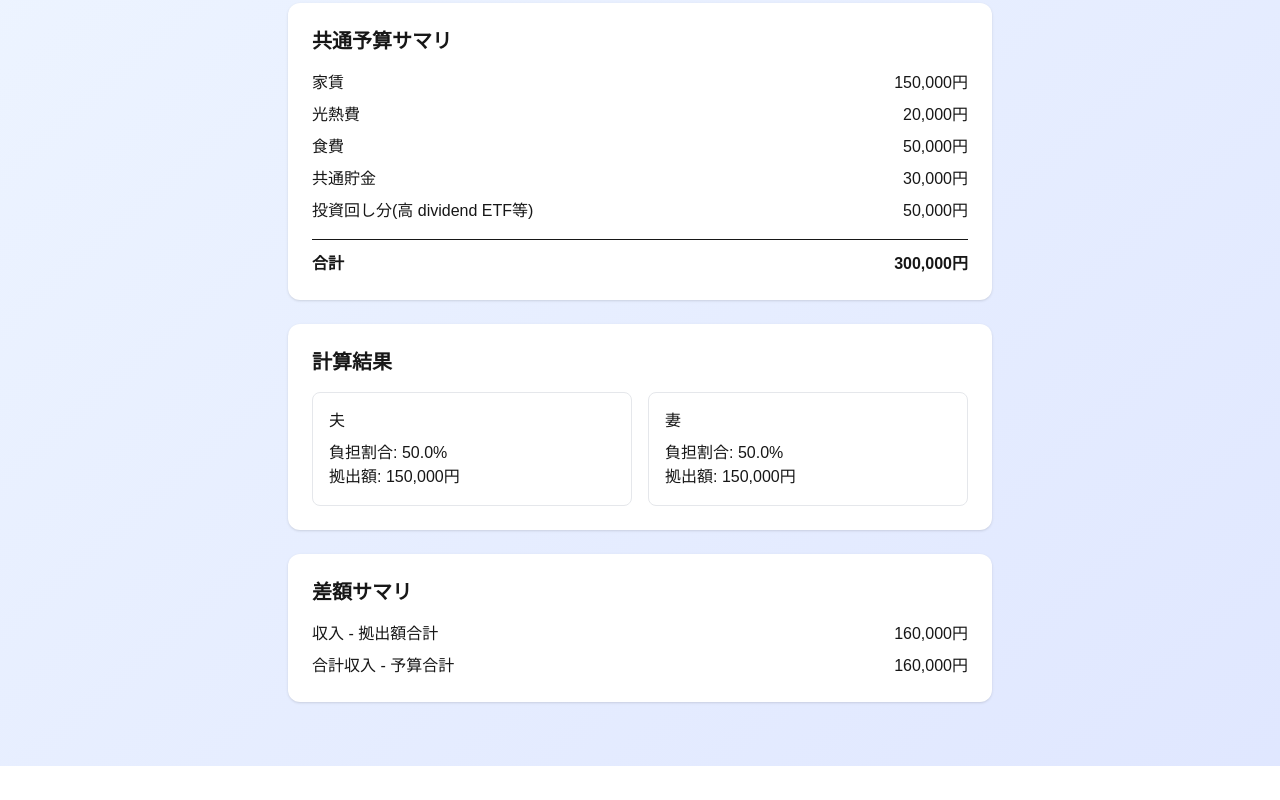
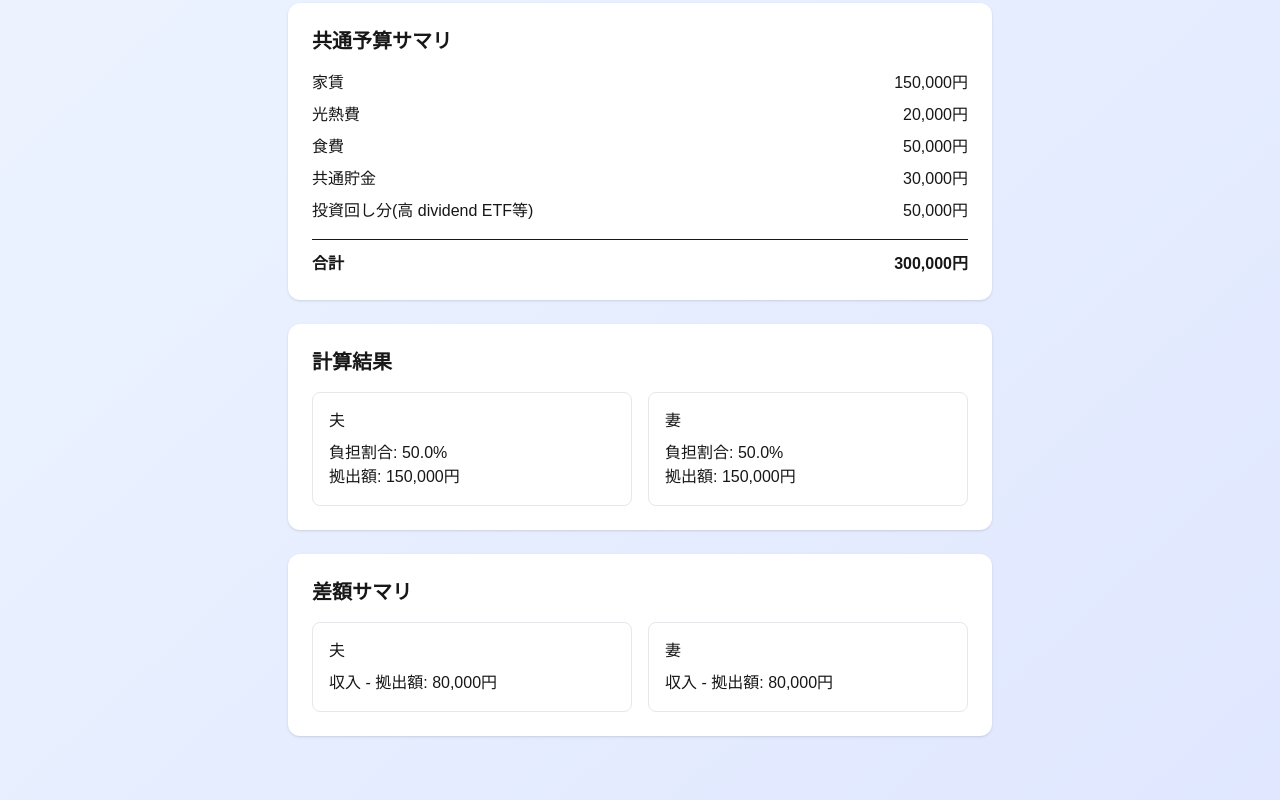
Before and after one commit to TakuyaFukumura/cost-share-next-js-app, a Next.js app: page / in a window 1280 px wide. Shown: the part 433-1233 px from the top of the page. Before the commit the page ends 1199 px from the top, so only its background shows below. Built offline with nearby package versions, Linux system fonts and the light colour scheme.

Commit message:
fix 夫婦別の差額表示に見直し

```diff
--- a/src/app/components/Calculator.tsx
+++ b/src/app/components/Calculator.tsx
@@ -29,8 +29,8 @@ export default function Calculator({
                 wifeRatio: 0,
                 husbandContribution: 0,
                 wifeContribution: 0,
-                remainingAfterContribution: 0,
-                remainingAfterBudget: 0,
+                husbandRemaining: 0,
+                wifeRemaining: 0,
             };
         }
 
@@ -43,8 +43,8 @@ export default function Calculator({
             wifeRatio,
             husbandContribution,
             wifeContribution: totalBudget - husbandContribution,
-            remainingAfterContribution: totalIncome - totalBudget,
-            remainingAfterBudget: totalIncome - totalBudget,
+            husbandRemaining: husbandIncome - husbandContribution,
+            wifeRemaining: wifeIncome - (totalBudget - husbandContribution),
         };
     }, [husbandIncome, wifeIncome, totalBudget]);
 
@@ -115,14 +115,14 @@ export default function Calculator({
 
                 <section className="bg-white dark:bg-gray-800 rounded-xl shadow p-6">
                     <h2 className="text-xl font-semibold mb-4">差額サマリ</h2>
-                    <div className="space-y-2">
-                        <div className="flex justify-between">
-                            <span>収入 - 拠出額合計</span>
-                            <span>{formatCurrency(summary.remainingAfterContribution)}</span>
+                    <div className="grid md:grid-cols-2 gap-4">
+                        <div className="rounded-lg border border-gray-200 dark:border-gray-700 p-4">
+                            <h3 className="font-medium mb-2">夫</h3>
+                            <p>収入 - 拠出額: {formatCurrency(summary.husbandRemaining)}</p>
                         </div>
-                        <div className="flex justify-between">
-                            <span>合計収入 - 予算合計</span>
-                            <span>{formatCurrency(summary.remainingAfterBudget)}</span>
+                        <div className="rounded-lg border border-gray-200 dark:border-gray-700 p-4">
+                            <h3 className="font-medium mb-2">妻</h3>
+                            <p>収入 - 拠出額: {formatCurrency(summary.wifeRemaining)}</p>
                         </div>
                     </div>
                 </section>
```
Also changed, not shown: 1 other file (tests, documents, lock files or other folders).
